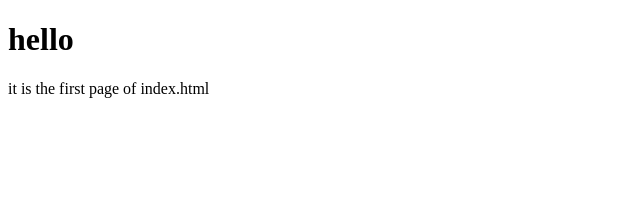
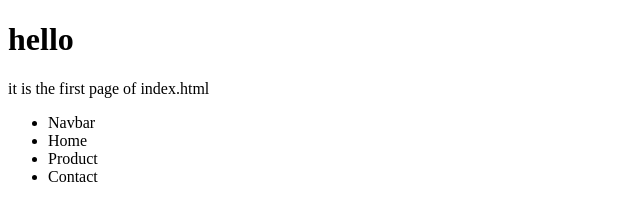
Before and after one commit to MaryamMirzada/Git-Practice, a plain HTML site: page index.html in a window 1280 px wide. Shown: the whole page, without its empty margins (0-640 px from the left). Drawn offline with Linux system fonts and the light colour scheme.

Commit message:
Navbar Added

```diff
--- a/index.html
+++ b/index.html
@@ -13,5 +13,19 @@
     <p>
         it is the first page of index.html
     </p>
+    <ul>
+        <li>
+            Navbar
+        </li>
+        <li>
+            Home
+        </li>
+        <li>
+            Product
+        </li>
+        <li>
+            Contact
+        </li>
+    </ul>
 </body>
 </html>
```
